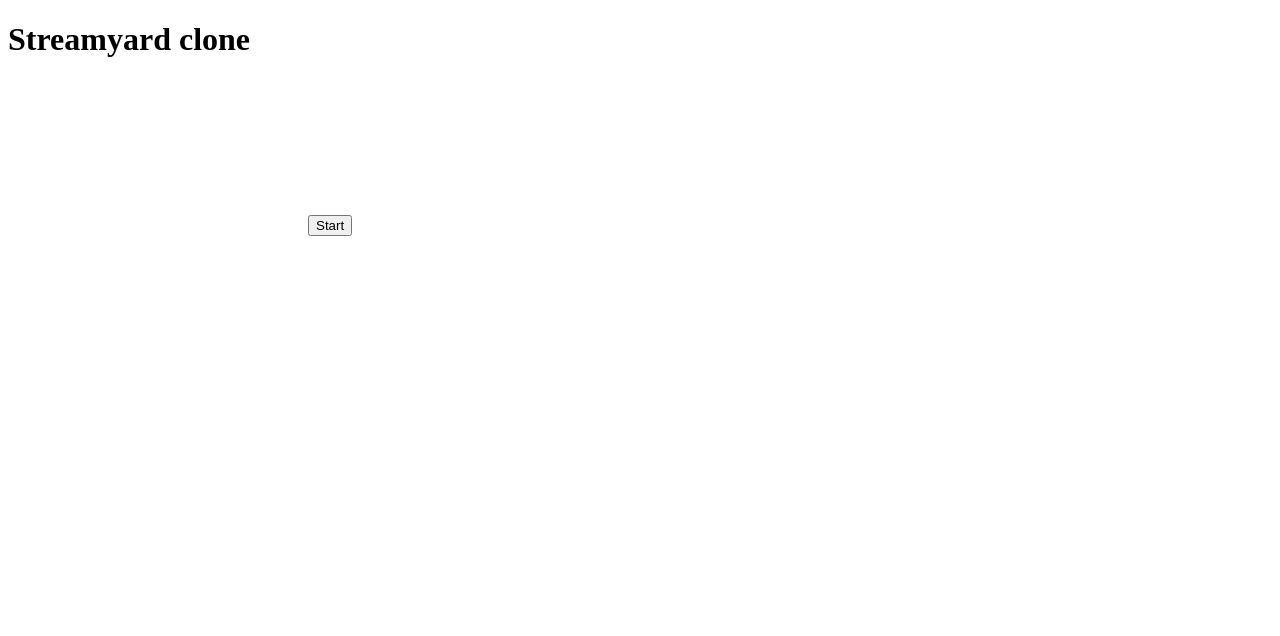
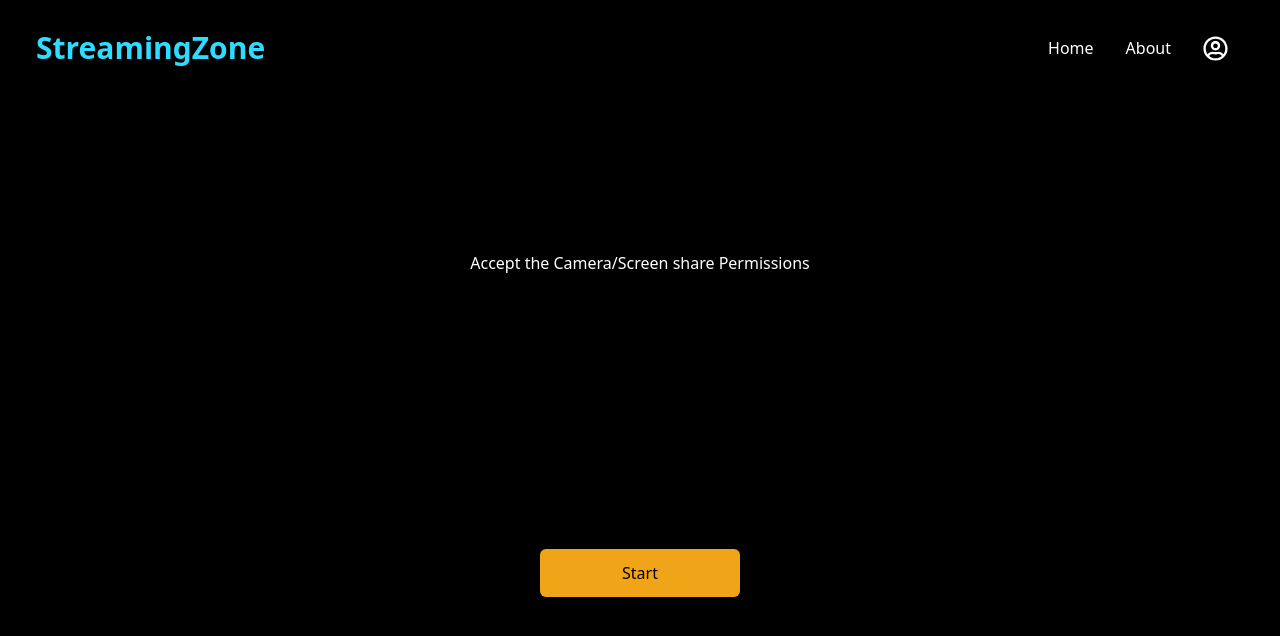
Before and after one commit to Yasshu55/StreamingZone, a Next.js app in the folder client/: page /streaming in a window 1280 px wide. Shown: the top 636 px of the page. Built offline with nearby package versions, Linux system fonts and the light colour scheme; no server answers.

Commit message:
Designed few more routes

```diff
--- a/client/app/client.tsx
+++ b/client/app/client.tsx
@@ -19,7 +19,7 @@ export default function Client() {
       <header>
         {/* Landing Page Navbar */}
         <div className='flex justify-between items-center h-24 max-w-[1240px] mx-auto px-4 text-white'>
-        <h1 className='w-full text-3xl font-bold text-[#2fdcff]'>StreamingƵone</h1>
+        <h1 className='w-full text-3xl font-bold text-[#2fdcff]'>StreamingZone</h1>
         <ul className='hidden md:flex'>
         <Link href="/">
             <li className='p-4'>Home</li>
--- a/client/app/components/NavBar.tsx
+++ b/client/app/components/NavBar.tsx
@@ -12,7 +12,7 @@ export default function NavBar() {
     }
 
   return (
-    <div className='flex justify-between items-center h-24 max-w-[1240px] mx-auto px-4 text-white'>
+    <div className='flex justify-between items-center h-24 max-w-[1240px] mx-auto px-4 text-white '>
         <h1 className='w-full text-3xl font-bold text-[#2fdcff]'>StreamingZone</h1>
         <ul className='hidden md:flex'>
         <Link href="/">
@@ -30,18 +30,15 @@ export default function NavBar() {
         </div>
         <ul className={nav ? 'fixed left-0 top-0 w-[60%] h-full border-r border-r-gray-900 bg-[#000300] ease-in-out duration-500' : 'ease-in-out duration-500 fixed left-[-100%]'}>
             <h1 className='w-full text-3xl font-bold text-[#00df9a] m-4'>Pixel Speak</h1>
-                <Link href="/">
-                <li className='p-4 border-b border-gray-600'>Home</li>
-                </Link>
-                <Link href="/">
-                <li className='p-4 border-b border-gray-600'>About</li>
-                </Link>
-                <Link href="/login">
-                <li className='p-4 border-b border-gray-600'>Login</li>
-                </Link>
-                <Link href="/register">
-                <li className='p-4 border-b border-gray-600'>Register</li>
-                </Link>
+            <Link href="/">
+            <li className='p-4'>Home</li>
+            </Link>
+            <Link href="/">
+                <li className='p-4'>About</li>
+            </Link>
+            <Link href="/" className='p-10'>
+                <FaRegUserCircle size={25}/>
+            </Link>
         </ul>
     </div>
   )
--- a/client/app/components/Platforms.tsx
+++ b/client/app/components/Platforms.tsx
@@ -2,6 +2,7 @@ import React from 'react'
 import { FaYoutube  } from "react-icons/fa6";
 import { FaFacebook } from "react-icons/fa";
 import { FaTwitch } from "react-icons/fa";
+
 
 
 export default function Platforms() {
--- a/client/app/platforms/client.tsx
+++ b/client/app/platforms/client.tsx
@@ -2,15 +2,52 @@
 import React from 'react'
 import '../globals.css'
 import Platforms from '../components/Platforms'
-import NavBar from '../components/NavBar'
+import {useState} from 'react'
+import { AiOutlineClose,AiOutlineMenu} from "react-icons/ai";
+import Link from 'next/link';
+import { FaRegUserCircle } from "react-icons/fa";
 
 export default function PlatformsClient() {
+  const [nav,setNav] = useState(false)
+
+  const handleNav = () =>{
+      setNav(!nav)
+  }
   return (
    <div>
-    <header>
-      <NavBar/>
+    {/* Navbar code */}
+    <header >
+    <div className='flex justify-between items-center h-24 max-w-[1240px] mx-auto px-4 text-black '>
+        <h1 className='w-full text-3xl font-bold text-[#2fdcff]'>StreamingZone</h1>
+        <ul className='hidden md:flex'>
+        <Link href="/">
+            <li className='p-4'>Home</li>
+        </Link>
+        <Link href="/">
+            <li className='p-4'>About</li>
+        </Link>
+        <Link href="/" className='p-4'>
+            <FaRegUserCircle size={25}/>
+        </Link>
+        </ul>
+        <div onClick={handleNav} className='block md:hidden'>
+            {!nav ? <AiOutlineMenu  size={20}/> : <AiOutlineClose size={20} />}
+        </div>
+        <ul className={nav ? 'fixed left-0 top-0 w-[60%] h-full border-r border-r-gray-900 bg-[#000300] ease-in-out duration-500' : 'ease-in-out duration-500 fixed left-[-100%]'}>
+            <h1 className='w-full text-3xl font-bold text-[#00df9a] m-4'>Pixel Speak</h1>
+            <Link href="/">
+            <li className='p-4'>Home</li>
+            </Link>
+            <Link href="/">
+                <li className='p-4'>About</li>
+            </Link>
+            <Link href="/" className='p-10'>
+                <FaRegUserCircle size={25}/>
+            </Link>
+        </ul>
+    </div>
     </header>
-    <main>
+    <main >
       <Platforms />
     </main>
    </div>
--- a/client/app/streaming/client.tsx
+++ b/client/app/streaming/client.tsx
@@ -2,10 +2,14 @@
 
 import { useEffect, useState } from "react";
 import {io} from 'socket.io-client'
+import '../globals.css'
+import NavBar from "../components/NavBar";
+
 
 export default function Streaming() {
     const socket = io('http://localhost:8000/')
     const [media,setMedia] = useState<MediaStream>();
+    const [isStart,setIsStart] = useState(false)
 
     useEffect(() =>{
 
@@ -26,9 +30,21 @@ export default function Streaming() {
       initializeStreamMedia();
     },[])
 
+    const handleStop = async () =>{
+      try {
+        // console.log("False");
+        setIsStart(false)
+      } catch (error) {
+        console.log(error);
+      }
+    }
+
 
   const handleStart = async () =>{
     try {
+      // console.log("True");
+
+      setIsStart(true)
         const mediaRecorder = new MediaRecorder(media!,{
             audioBitsPerSecond: 128000,
             videoBitsPerSecond: 2500000,
@@ -52,9 +68,28 @@ export default function Streaming() {
 
   return (
     <div >
-        <h1>Streamyard clone</h1>
-        <video id="user-video" autoPlay muted></video>
-        <button onClick={handleStart}>Start</button>
+      <header>
+        <NavBar />
+      </header>
+      <main>
+        <div className='text-white '>
+        <div className='max-w-[500px] mt-[-100px] w-full h-screen mx-auto text-center flex flex-col justify-center pt-20'>
+          <h2>Accept the Camera/Screen share Permissions</h2>
+            <video id="user-video" autoPlay muted></video>
+            { !isStart &&
+              <button className='bg-[#f0a417] w-[200px] rounded-md font-medium my-6 mx-auto py-3 text-black' onClick={handleStart}>
+                Start
+                </button>
+            }
+
+            { isStart &&
+              <button className='bg-[#f0a417] w-[200px] rounded-md font-medium my-6 mx-auto py-3 text-black' onClick={handleStop}>
+                Stop
+                </button>
+            }
+          </div>
+        </div>
+      </main>
     </div>
   );
 }
```
